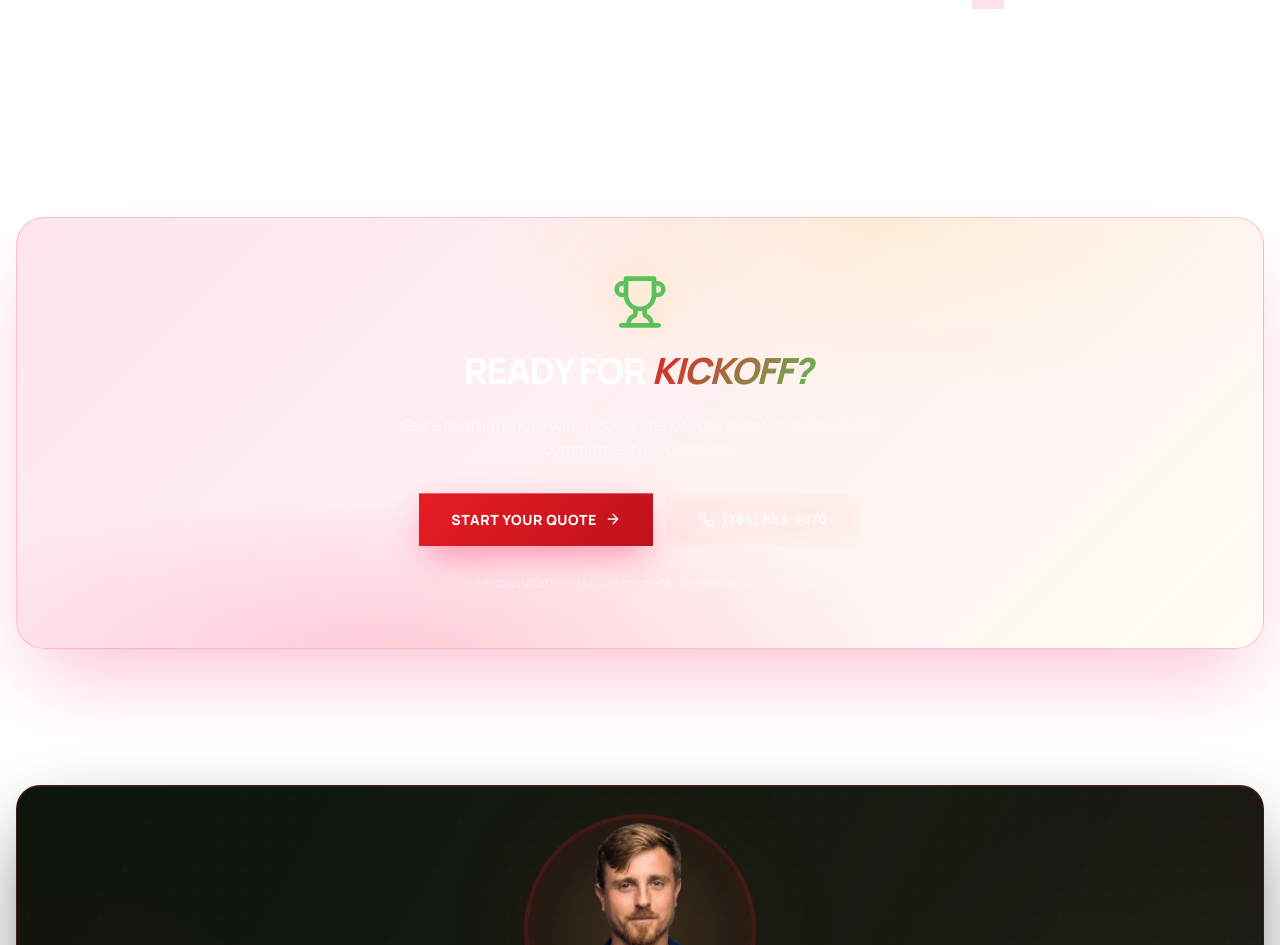
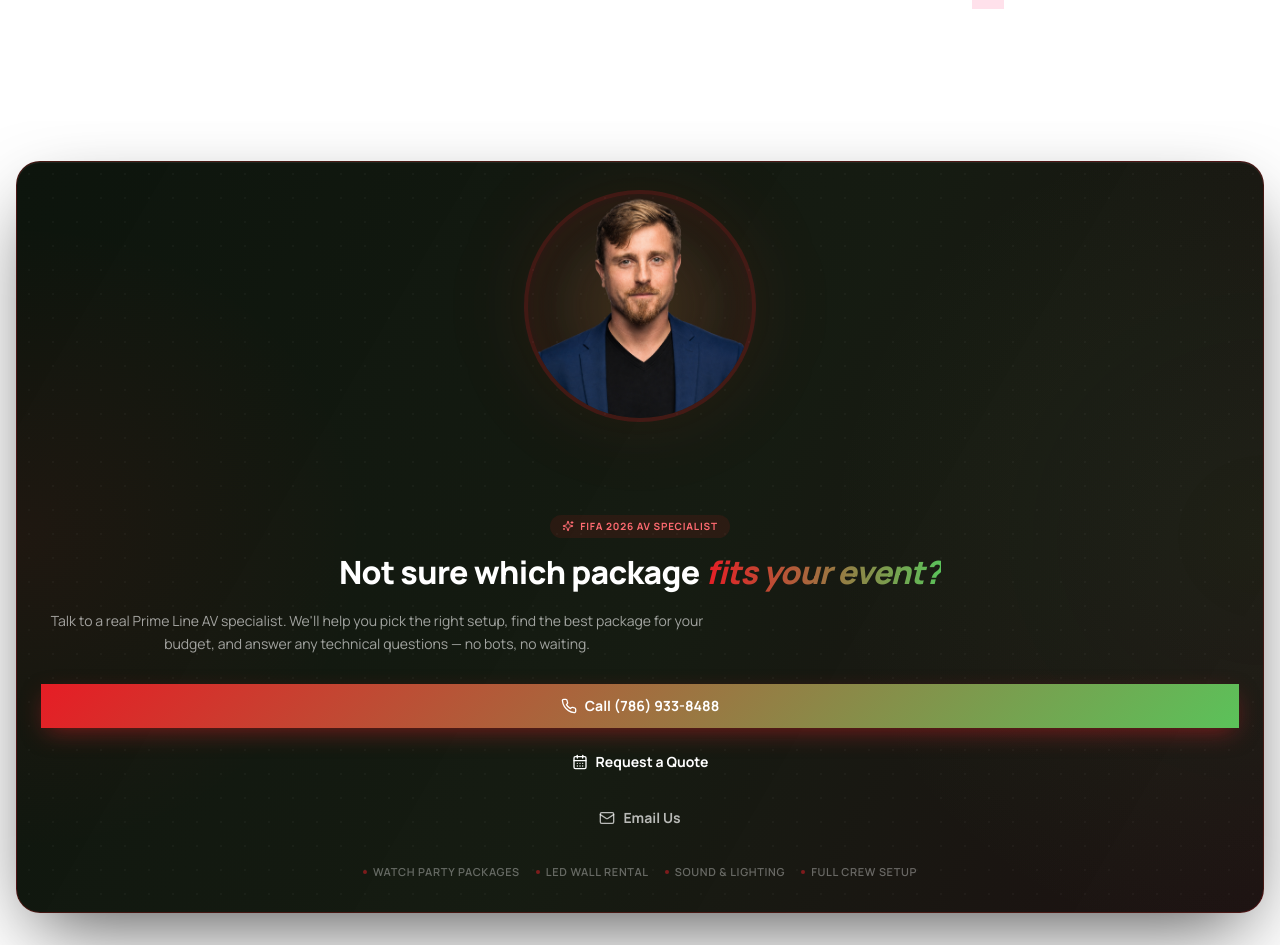
Before and after one commit to DmitrySyntecho/prime-ab-landing, a Next.js app: page /fifa-2026-packages in a window 1280 px wide. Shown: the part 9342-10287 px from the top of the page. Built offline with nearby package versions, Linux system fonts and the light colour scheme.

Commit message:
remove CTA banners from main and FIFA pages

```diff
--- a/app/fifa-2026-packages/page.tsx
+++ b/app/fifa-2026-packages/page.tsx
@@ -1168,75 +1168,6 @@ export default function FIFA2026PackagesPage() {
         </div>
       </section>
 
-      {/* Final CTA */}
-      <section className="relative py-24 md:py-28 overflow-hidden">
-        <div className="max-w-7xl mx-auto px-4">
-          <div
-            className="relative px-6 md:px-12 py-14 md:py-20 rounded-[28px] border backdrop-blur-2xl text-center overflow-hidden"
-            style={{
-              background:
-                "linear-gradient(135deg, rgba(255,45,111,0.12) 0%, rgba(255,210,74,0.06) 100%)",
-              border: "1px solid rgba(255,45,111,0.28)",
-              boxShadow:
-                "inset 0 1px 0 rgba(255,255,255,0.10), 0 40px 80px -20px rgba(255,45,111,0.30)",
-            }}
-          >
-            <div
-              className="absolute inset-0 pointer-events-none"
-              style={{
-                background:
-                  "radial-gradient(ellipse 60% 50% at 30% 100%, rgba(255,45,111,0.18) 0%, transparent 70%), radial-gradient(ellipse 50% 60% at 70% 0%, rgba(255,210,74,0.14) 0%, transparent 70%)",
-              }}
-              aria-hidden
-            />
-
-            <div className="relative z-10">
-              <Trophy
-                className="w-14 h-14 mx-auto mb-5"
-                style={{
-                  color: "#5BC25A",
-                  filter: "drop-shadow(0 0 24px rgba(255,210,74,0.55))",
-                }}
-              />
-              <h2 className="text-[36px] md:text-[56px] lg:text-[64px] font-black tracking-[-0.035em] leading-[1.18] uppercase text-white mb-5">
-                Ready for <FifaAccent>Kickoff?</FifaAccent>
-              </h2>
-              <p className="text-white/55 text-[16px] md:text-[17px] max-w-[540px] mx-auto mb-8">
-                Get a custom quote with a 3D render of your event in 24 hours. No commitment, no upselling.
-              </p>
-              <div className="flex flex-wrap gap-3 justify-center">
-                <button
-                  onClick={openQuote}
-                  className="inline-flex items-center gap-2 px-8 py-4 rounded-xl text-white font-extrabold text-[14px] tracking-[0.04em] uppercase transition-all hover:-translate-y-0.5"
-                  style={{
-                    background: "linear-gradient(135deg, #E61D25 0%, #BF1119 100%)",
-                    boxShadow:
-                      "0 12px 36px -8px rgba(255,45,111,0.6), inset 0 1px 0 rgba(255,255,255,0.30)",
-                  }}
-                >
-                  Start Your Quote
-                  <ArrowRight className="w-4 h-4" />
-                </button>
-                <a
-                  href="tel:7868839070"
-                  className="inline-flex items-center gap-2 px-8 py-4 rounded-xl text-white font-bold text-[13px] uppercase tracking-[0.04em] backdrop-blur-md transition-all hover:bg-white/[0.10]"
-                  style={{
-                    background: "rgba(255,255,255,0.05)",
-                    border: "1px solid rgba(255,255,255,0.14)",
-                  }}
-                >
-                  <Phone className="w-4 h-4" />
-                  (786) 883-9070
-                </a>
-              </div>
-              <div className="text-white/40 text-[12px] mt-7 tracking-[0.04em]">
-                Free consultation · No commitment · Response within hours
-              </div>
-            </div>
-          </div>
-        </div>
-      </section>
-
       <ContactSpecialistBanner
         variant="fifa"
         onStartQuote={() => document.dispatchEvent(new CustomEvent("openQuoteForm"))}
--- a/app/page.tsx
+++ b/app/page.tsx
@@ -7,7 +7,6 @@ import { AboutUsSection } from "@/components/about-us-section"
 import { EventTypesSection } from "@/components/event-types-section"
 import { CaseStudiesSection } from "@/components/case-studies-section"
 import { WhyChooseUsSection } from "@/components/why-choose-us-section"
-import { CTABanner } from "@/components/cta-banner"
 import { CharitySection } from "@/components/charity-section"
 import { RentalCategoriesSection } from "@/components/rental-categories-section"
 import { PromoBannersSection } from "@/components/promo-banners-section"
@@ -37,7 +36,6 @@ export default function Home() {
       <CharitySection />
       <FAQSection />
       <ContactSpecialistBanner onStartQuote={handleStartQuote} />
-      <CTABanner onStartQuote={handleStartQuote} />
     </div>
   )
 }
```
